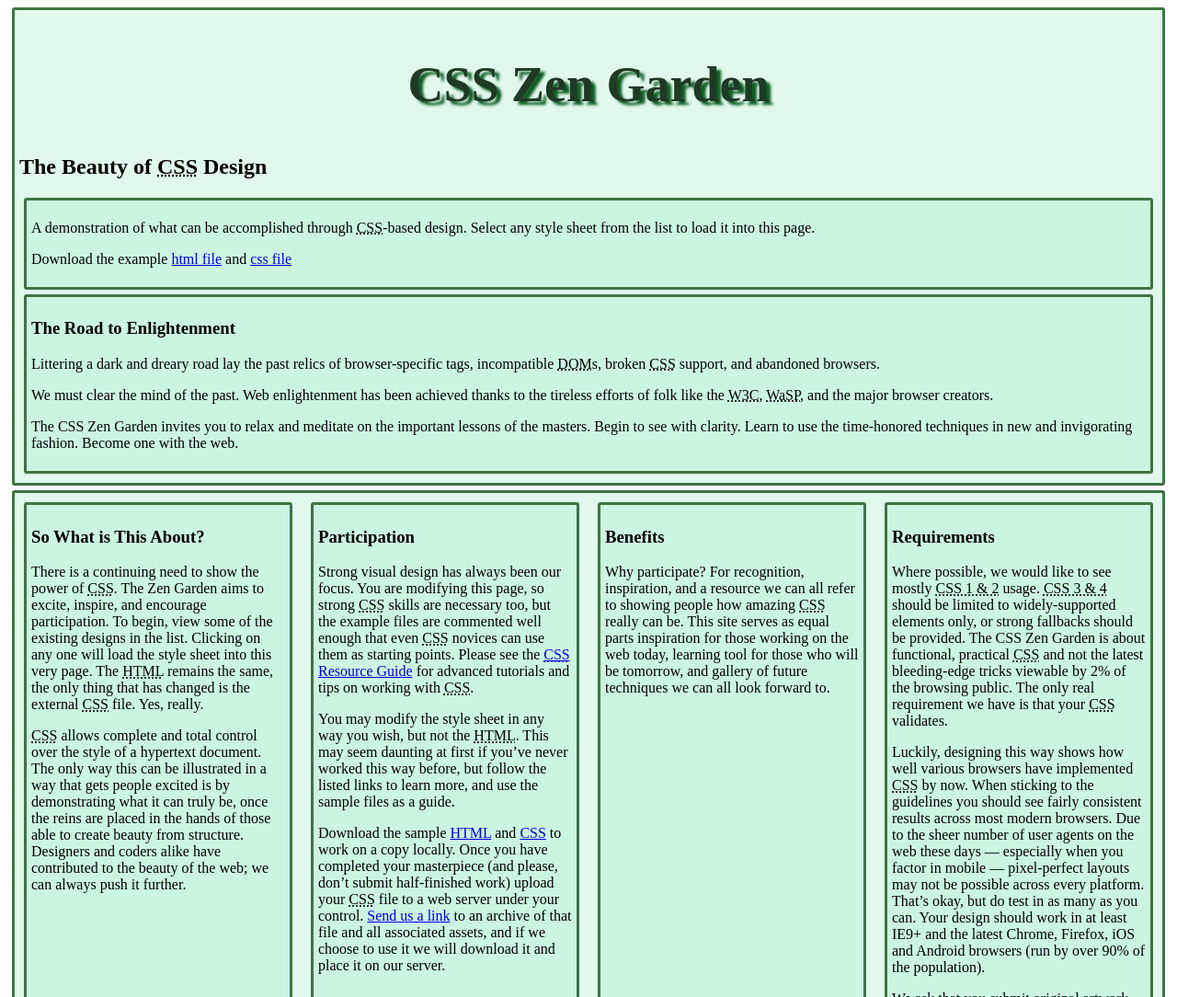
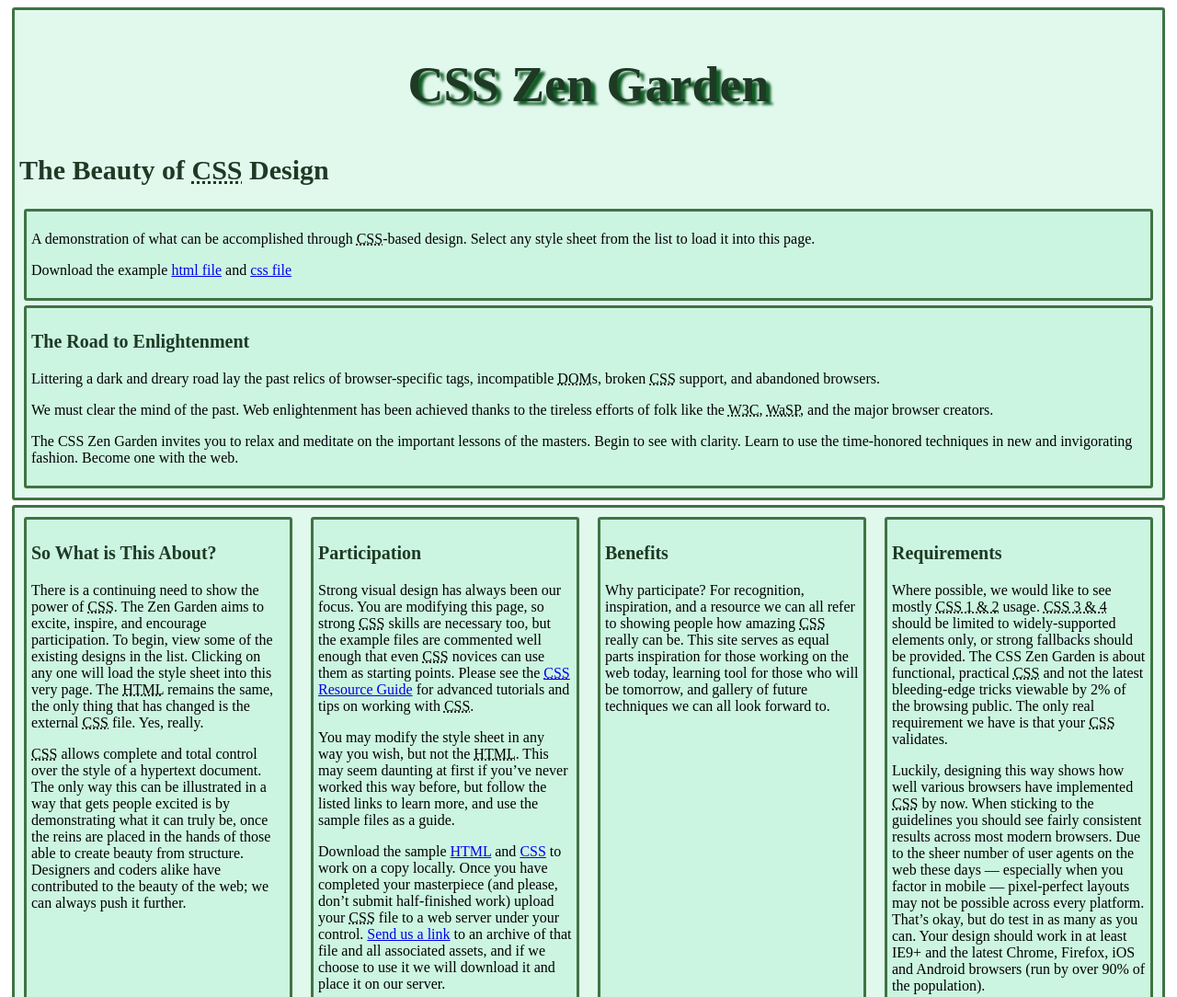
Before and after one commit to samian96/COMP001BFinalProject, a plain HTML site: page index.html in a window 1280 px wide. Shown: the top 1084 px of the page at 92% size. Drawn offline with Linux system fonts and the light colour scheme.

Commit message:
added h1 and h2 selector / changed color and size

```diff
--- a/style.css
+++ b/style.css
@@ -3,6 +3,16 @@
     text-align: center; /*aligns the text to center*/
     font-size: 54px; /*increases the size of the h1 element*/
     text-shadow: 5px 4px 3px #105c23; /*adds shadow to h1 element, size, blurring, color*/
+}
+
+h2 {
+    color: rgb(30, 58, 37) ; /*changes the font color to dark green*/
+    font-size: 30px; /*increases the font size*/
+}
+
+h3 {
+    color: rgb(30, 58, 37); /*changes the font color to dark green*/
+    font-size: 20px; /*increases the font size*/
 }
 
 aside {
```
